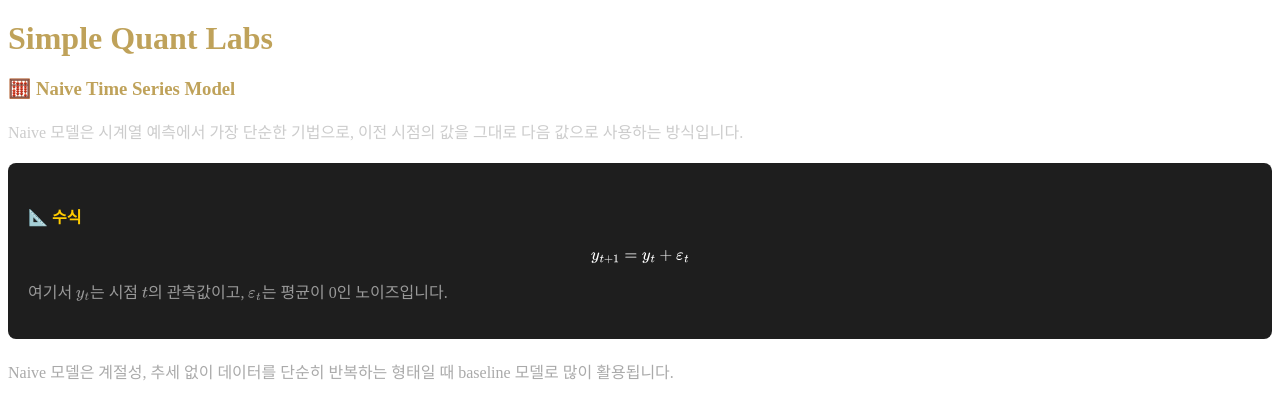
After one commit to puzzlecollector/LLMProphet, a Django app: page /time-series/naive-model/ in a window 1280 px wide. The commit adds this page. Shown: the top 419 px of the page. Run offline with Django 5.2, Linux system fonts and the light colour scheme.

Commit message:
updated meta tag v2

```diff
--- /dev/null
+++ b/analyzer/timeseries_views.py
@@ -0,0 +1,7 @@
+# views.py
+
+from django.shortcuts import render
+
+
+def naive_model(request):
+    return render(request, "analyzer/naive_model.html")
--- a/config/urls.py
+++ b/config/urls.py
@@ -17,7 +17,7 @@ Including another URLconf
 from django.contrib import admin
 from django.urls import path, include
 from django.views.generic import RedirectView
-from analyzer import views, home_views, eth_views, sol_views, xrp_views, ada_views, xlm_views, sui_views, link_views, ondo_views, high_risk_crypto_views
+from analyzer import views, home_views, eth_views, sol_views, xrp_views, ada_views, xlm_views, sui_views, link_views, ondo_views, high_risk_crypto_views, timeseries_views
 
 urlpatterns = [
     path('', RedirectView.as_view(url='/main-page/', permanent=True)),
@@ -57,4 +57,6 @@ urlpatterns = [
     path("get-link-technical-analysis/", link_views.get_link_technical_analysis, name="get-link-technical-analysis"),
     path("get-ondo-analysis/", ondo_views.get_ondo_analysis, name="get-ondo-analysis"),
     path("get-ondo-technical-analysis/", ondo_views.get_ondo_technical_analysis, name="get-ondo-technical-analysis"),
+
+    path("time-series/naive-model/", timeseries_views.naive_model, name="naive-model"),
 ]
--- /dev/null
+++ b/templates/analyzer/naive_model.html
@@ -0,0 +1,38 @@
+{% extends 'base.html' %}
+{% block content %}
+<!-- MathJax 적용 -->
+<script>
+  window.MathJax = {
+    tex: {
+      inlineMath: [['$', '$'], ['\\(', '\\)']],
+      displayMath: [['$$', '$$'], ['\\[', '\\]']]
+    },
+    svg: { fontCache: 'global' }
+  };
+</script>
+<script async src="https://cdn.jsdelivr.net/npm/mathjax@3/es5/tex-svg.js"></script>
+
+<div class="container">
+  <!-- 🔶 Simple Quant Labs 상단 타이틀 -->
+  <h1 style="margin-top: 20px; text-align: left;">
+    <a href="{% url 'home-page' %}" style="color: #bfa25a; text-decoration: none;">Simple Quant Labs</a>
+  </h1>
+
+  <div class="analysis-container" style="margin-top: 20px;">
+    <h3 style="color: #bfa25a;">🧮 Naive Time Series Model</h3>
+    <p style="color: #ccc;">Naive 모델은 시계열 예측에서 가장 단순한 기법으로, 이전 시점의 값을 그대로 다음 값으로 사용하는 방식입니다.</p>
+
+    <div style="background-color: #1e1e1e; color: white; padding: 20px; border-radius: 8px; margin-top: 20px;">
+      <h4 style="color: #ffcc00;">📐 수식</h4>
+      <p>
+        $$ y_{t+1} = y_t + \varepsilon_t $$
+      </p>
+      <p style="color: #999;">여기서 \( y_t \)는 시점 \( t \)의 관측값이고, \( \varepsilon_t \)는 평균이 0인 노이즈입니다.</p>
+    </div>
+
+    <p style="color: #aaa; margin-top: 20px;">
+      Naive 모델은 계절성, 추세 없이 데이터를 단순히 반복하는 형태일 때 baseline 모델로 많이 활용됩니다.
+    </p>
+  </div>
+</div>
+{% endblock %}
--- a/templates/base.html
+++ b/templates/base.html
@@ -4,7 +4,20 @@
     <link rel="stylesheet" href="https://cdnjs.cloudflare.com/ajax/libs/font-awesome/6.4.2/css/all.min.css">
     <meta charset="utf-8">
     <meta name="viewport" content="width=device-width, initial-scale=1, shrink-to-fit=no">
-    <title>SimpleQuant – Intelligent Market Analysis with LLM & Machine Learning<</title>
+    <title>SimpleQuant – Intelligent Market Analysis with LLM & Machine Learning</title>
+
+    <!-- ✅ Open Graph Tags for Link Preview -->
+    <meta property="og:title" content="SimpleQuant" />
+    <meta property="og:description" content="Intelligent Market Analysis with LLM & Machine Learning" />
+    <meta property="og:image" content="{{ request.build_absolute_uri|slice:":-1" }}{% static 'unicorn_v2.png' %}" />
+    <meta property="og:url" content="{{ request.build_absolute_uri }}" />
+    <meta property="og:type" content="website" />
+
+    <!-- Twitter Cards (optional but good practice) -->
+    <meta name="twitter:card" content="summary_large_image" />
+    <meta name="twitter:title" content="SimpleQuant" />
+    <meta name="twitter:description" content="Intelligent Market Analysis with LLM & Machine Learning" />
+    <meta name="twitter:image" content="{{ request.build_absolute_uri|slice:":-1" }}{% static 'unicorn_v2.png' %}" />
 </head>
 <body>
 {% block content %}
```
Also changed, not shown: templates/analyzer/home_page_summary.html (+11 -0 lines), static/unicorn_v2.png (added).
